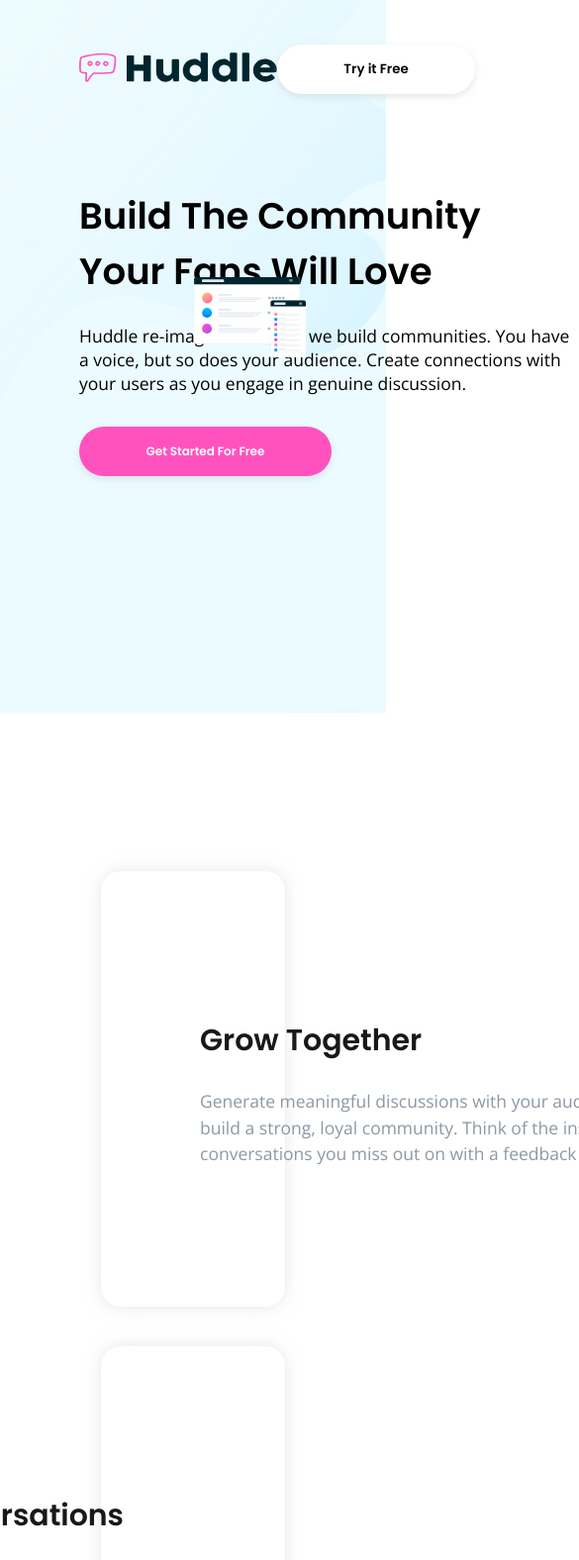
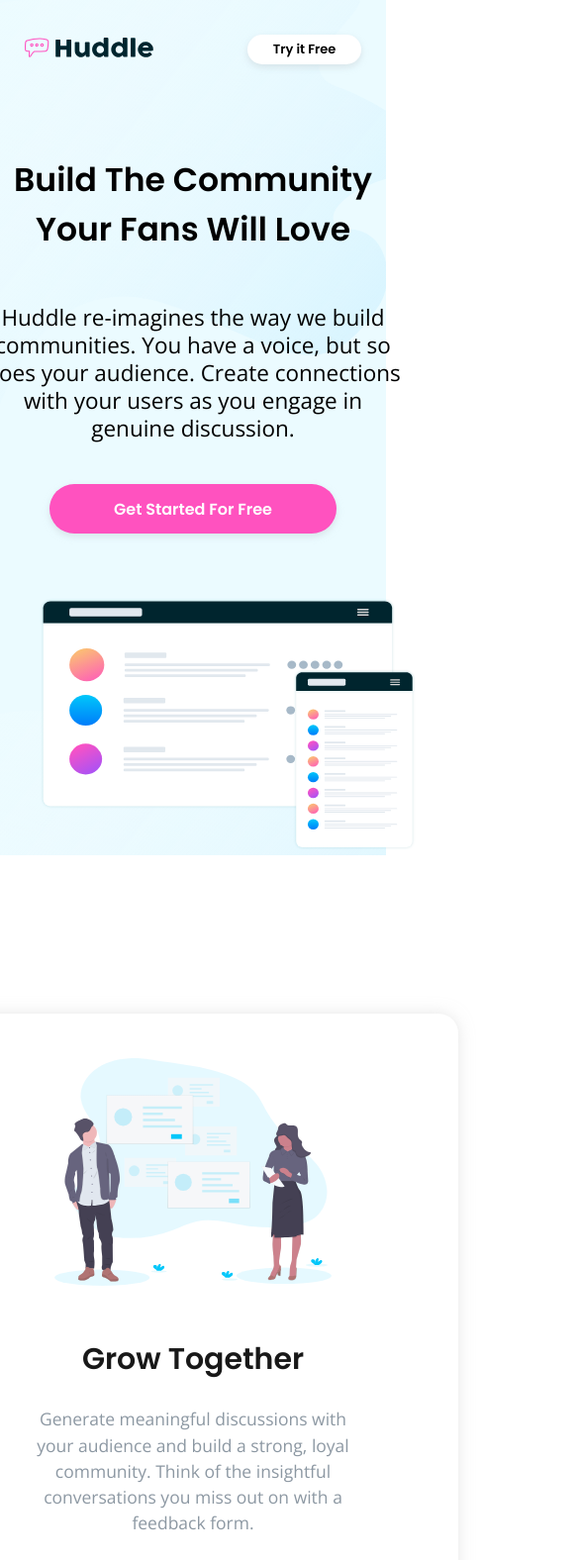
Before and after one commit to KevinOrt218/Huddle-landing-page-challenge, a React app: page / in a window 390 px wide. Shown: the top 1576 px of the page at 99% size, 585 px wide, since content can reach past the window. Built offline with nearby package versions, Linux system fonts and the light colour scheme.

Commit message:
Responsive design mobile 600px

```diff
--- a/src/Components/Button/button.css
+++ b/src/Components/Button/button.css
@@ -49,3 +49,25 @@
 .o-button-main:hover {
     background-color: #FF9BDB;
 }
+
+@media only screen and (max-width: 600px) {
+
+    .o-button-bg-header {
+        width: 115px;
+        height: 30px;
+        font-size: 13px;
+    }
+
+    .o-button-bg-hero {
+        width: 290px;
+        height: 50px;
+        font-size: 16px;
+    }
+
+    .o-button-main {
+        width: 280px;
+        height: 50px;
+        margin-top: 15px;
+        font-size: 14px;
+    }
+}
--- a/src/Components/Footer/footer.css
+++ b/src/Components/Footer/footer.css
@@ -80,3 +80,46 @@
     color: hsl(322, 100%, 66%);
     border: 1px solid hsl(322, 100%, 66%);
 }
+
+@media only screen and (max-width: 600px) {
+    .o-footer {
+        padding: 140px 20px 55px 20px;
+        flex-direction: column;
+        font-size: 24px;
+    }
+
+    .contact-info {
+        width: 450px;
+        margin-bottom: 80px;
+        font-size: 21px;
+    }
+
+    .o-flex {
+        gap: 40px;
+    }
+
+    .o-info-links {
+        margin: 0;
+    }
+
+    .o-social-container {
+        width: 560px;
+        height: 200px;
+        align-items: center;
+        justify-content: space-around;
+    }
+
+    .icon-container {
+        height: 2.9rem;
+        width: 2.9rem;
+    }
+
+    .o-social-icons {
+        width: 35%;
+    }
+
+    .o-social-container p {
+        font-size: 18px;
+    }
+
+}
--- a/src/Components/Header/header.css
+++ b/src/Components/Header/header.css
@@ -50,3 +50,56 @@
     width: 100%;
     height: auto;
 }
+
+/* Responsive design */
+@media only screen and (max-width: 600px) {
+
+    .o-navbar {
+        padding: 35px 25px 70px 25px;
+    }
+
+    .o-header img {
+        width: 130px;
+        height: 20px;
+    }
+
+    .o-hero {
+        flex-direction: column;
+        padding: 0 40px;
+    }
+
+    .hero-text {
+        width: 100%;
+        height: auto;
+        display: flex;
+        flex-direction: column;
+        align-items: center;
+        justify-content: space-around;
+    }
+
+    .hero-title {
+        max-width: 365px;
+        font-size: 33px;
+        text-align: center;
+    }
+
+    .hero-paragraph {
+        max-width: 500px;
+        font-size: 22.5px;
+        padding: 5px 40px;
+        line-height: 28px;
+        text-align: center;
+    }
+
+    .hero-img {
+        width: 100%;
+        margin-top: 65px;
+        text-align: center;
+    }
+
+    .hero-img img {
+        width: 380px;
+        height: 255px;
+    }
+
+}
--- a/src/Components/Main/main.css
+++ b/src/Components/Main/main.css
@@ -7,3 +7,9 @@
     padding: 160px 102px 33px 102px;
     gap:40px;
 }
+
+@media only screen and (max-width: 600px) {
+    .main-container {
+    padding: 160px 20px 33px 20px;
+    }
+}
--- a/src/Components/Main/section.css
+++ b/src/Components/Main/section.css
@@ -55,3 +55,42 @@
     font-size: 30px;
     font-family:'Poppins',sans-serif;
 }
+
+@media only screen and (max-width: 600px) {
+    .o-article {
+        width: 535px;
+        height: 590px;
+        display: flex;
+        flex-direction: column;
+        flex-direction: column-reverse;
+        align-items: center;
+        padding: 45px;
+    }
+
+    .o-info-container p {
+        max-width: 320px;
+    }
+
+    .o-img {
+        max-width: 280px;
+        height: 230px;
+    }
+
+    .o-info-container{
+        text-align: center;
+    }
+
+    .o-article-invert {
+        flex-direction: column-reverse;
+    }
+
+    .calltoact-info {
+        width: 535px;
+        height: 215px;
+    }
+
+    .calltoact-info h2 {
+        font-size: 25px;
+    }
+
+}
```
